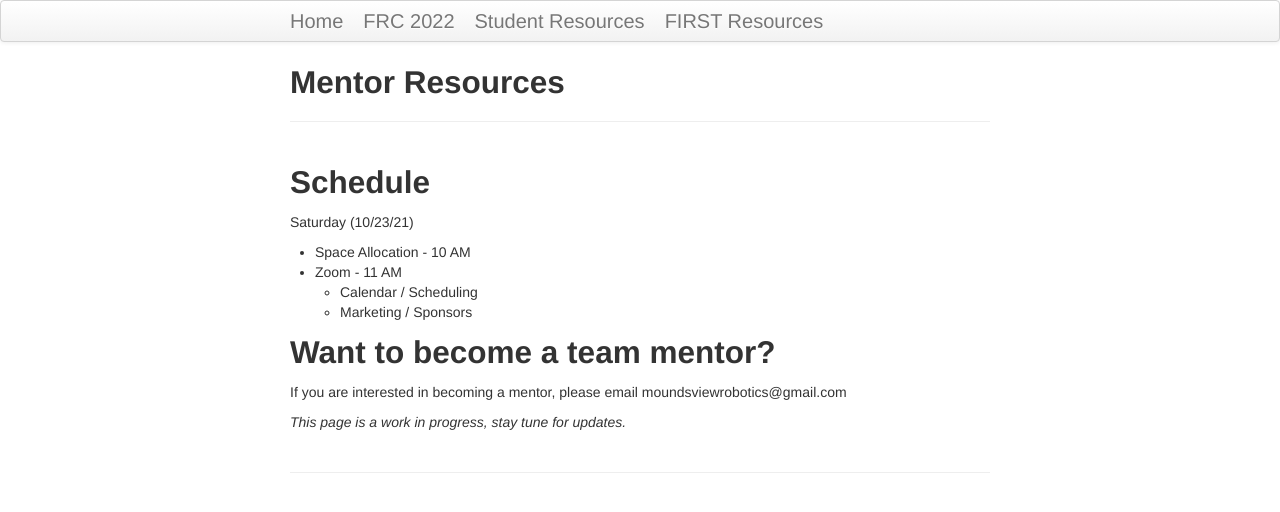
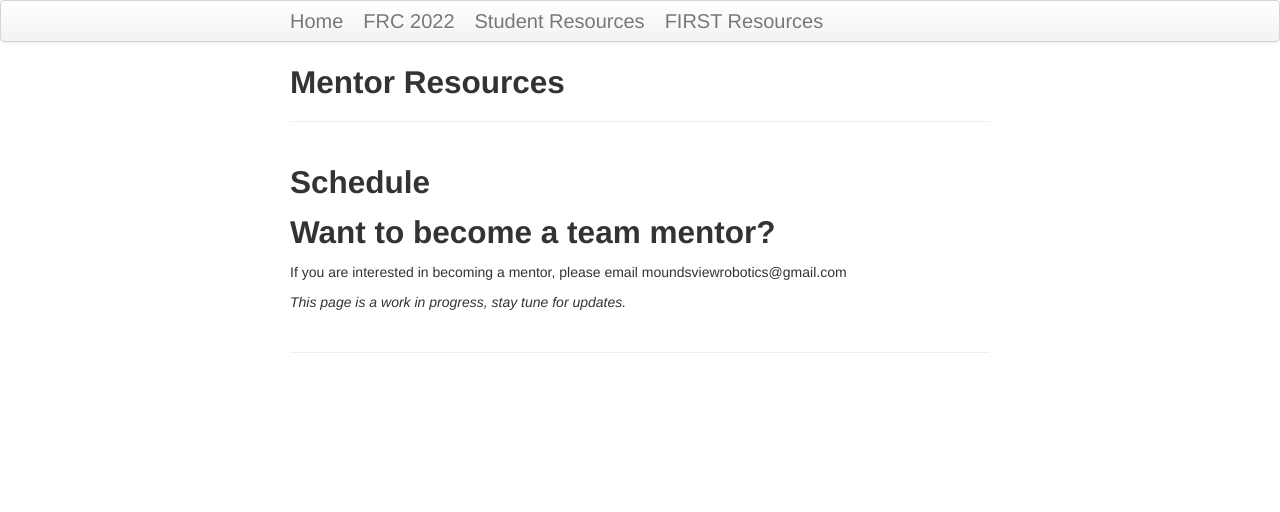
Before and after one commit to CalSch/FRC3407.github.io, a Jekyll site: the page built from pages/mentorresources.md, in a window 1280 px wide. Shown: the top 512 px of the page. Built offline with Jekyll 4.4.1, drawn with Linux system fonts in a browser that asks for light colours.

Commit message:
Updated schedule

```diff
--- a/pages/mentorresources.md
+++ b/pages/mentorresources.md
@@ -5,11 +5,6 @@ description: Resources for mentors
 ---
 
 ## Schedule
-Saturday (10/23/21)
-- Space Allocation - 10 AM
-- Zoom - 11 AM
-  - Calendar / Scheduling
-  - Marketing / Sponsors
 
 ## Want to become a team mentor?
 If you are interested in becoming a mentor, please email moundsviewrobotics@gmail.com
```
